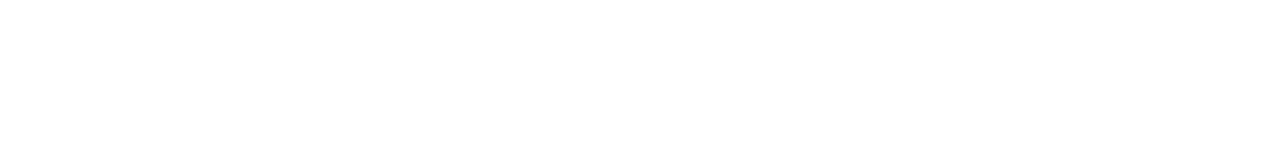
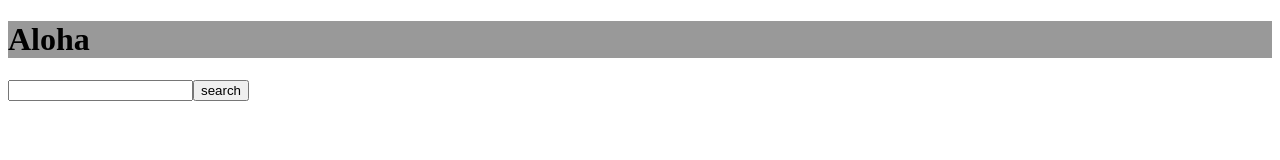
Before and after one commit to Kaikeanaaina/challenge-getty-images, a website with bundled scripts: page public/index.html in a window 1280 px wide. Built offline with nearby package versions, Linux system fonts and the light colour scheme.

Commit message:
inputting to the DOM

```diff
--- a/public/index.html
+++ b/public/index.html
@@ -8,7 +8,7 @@
 <body>
 
 
-
+<script src = 'https://cdnjs.cloudflare.com/ajax/libs/jquery/3.0.0-alpha1/jquery.js'></script>
   <script src="./js/build/app.js"></script>
 </body>
 </html>
--- a/public/js/app.js
+++ b/public/js/app.js
@@ -1 +1,5 @@
 var index = require('./index.js');
+
+$( '#searchButton').click(function(){
+  console.log('#inputBox');
+});
--- a/public/js/index.js
+++ b/public/js/index.js
@@ -0,0 +1,49 @@
+//https://www.instapaper.com/api/authenticate
+//use this if you want to only check credentials without adding a URL to Instapaper
+//authentication
+//parameters: username,password, jsonp(optional)
+
+//https://www.instapaper.com/api/add
+//adding urls to an instapaper account
+//parameters: username,password,url,title(optional),selection(optional),redirect=close(optional),jsonp(optional)
+
+//To receive results as JSON to a specified callback function, pass a valid Javascript function name as the
+//jsonp parameter to Add or Authenticate, e.g. jsonp=callbackName.
+//The API will return Javascript with an HTTP 200 status code of the format:
+//callbackName({"status":200});
+//When Add returns a 201 status, a url value is also included to indicate which URL you asked it to add:
+//callbackName({"status":201,"url":"whatever-you-sent"});
+//Any of the possible status values from the Add or Authenticate methods above may be returned.
+
+//build interface
+//will search gettyImages
+//for a particular set of photos
+//by keyword (or more)
+//then display the image to user
+
+//REQUIREMENTS
+//able to take user input
+// a button to kick off the search
+// once receive response from the server with images url, display the images on the interface
+
+//need to craft custom header for my API KEY
+// i have to either:
+//a) build a Vanilla Javascript XHR request or
+//b) if you plan on using jQuery, be sure to use the jQuery.ajax() method
+
+
+var header = document.createElement('h1');
+header.id = 'header';
+header.innerHTML = 'Aloha';
+document.body.appendChild(header);
+
+var inputBox = document.createElement('input');
+inputBox.id = 'inputBox';
+inputBox.type = 'text';
+inputBox.value = '';
+document.body.appendChild(inputBox);
+
+var searchButton = document.createElement('button');
+searchButton.id = 'searchButton';
+searchButton.innerHTML = 'search';
+document.body.appendChild(searchButton);
--- a/scss/styles.scss
+++ b/scss/styles.scss
@@ -0,0 +1,3 @@
+#header{
+  background-color: #999999;
+}
```
Also changed, not shown: public/css/styles.css, public/js/build/app.js.
